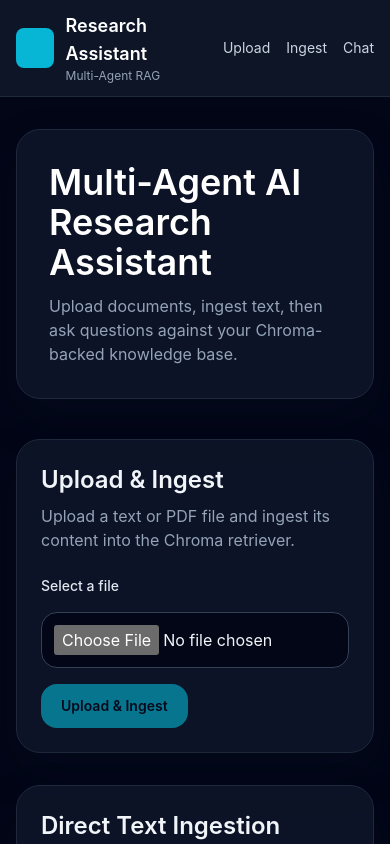
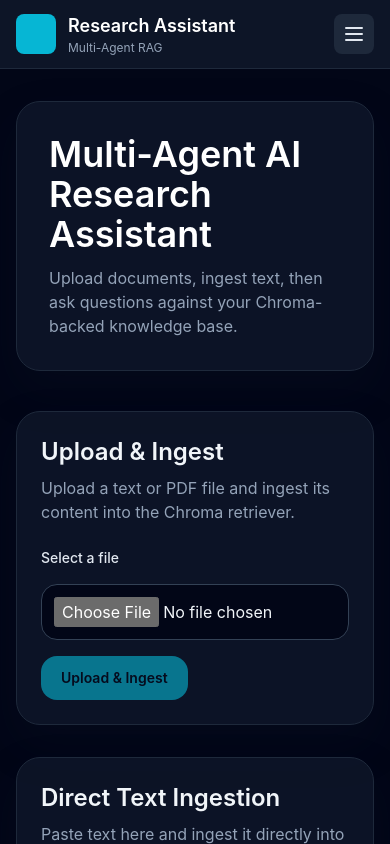
Before and after one commit to joylinmhs/multi-agent-ai-research-assistant, a React (Vite) app in the folder frontend/: page / in a window 390 px wide. Shown: the top 844 px of the page. Built offline with nearby package versions, Linux system fonts and the light colour scheme; no server answers.

Commit message:
Updated Nav.tsx

```diff
--- a/frontend/src/components/Nav.tsx
+++ b/frontend/src/components/Nav.tsx
@@ -1,6 +1,8 @@
-import React from 'react';
+import React, { useState } from 'react';
 
 export default function Nav() {
+  const [open, setOpen] = useState(false);
+
   return (
     <nav className="w-full border-b border-slate-800 bg-slate-900/90">
       <div className="mx-auto flex max-w-6xl items-center justify-between px-4 py-3">
@@ -12,12 +14,39 @@ export default function Nav() {
           </div>
         </div>
 
-        <div className="flex items-center gap-4">
+        <div className="hidden md:flex items-center gap-4">
           <a className="text-sm text-slate-300 hover:text-white" href="#upload">Upload</a>
           <a className="text-sm text-slate-300 hover:text-white" href="#ingest">Ingest</a>
           <a className="text-sm text-slate-300 hover:text-white" href="#chat">Chat</a>
         </div>
+
+        <div className="md:hidden">
+          <button
+            aria-label="Toggle menu"
+            onClick={() => setOpen((v) => !v)}
+            className="inline-flex h-10 w-10 items-center justify-center rounded-lg bg-slate-800 text-slate-200"
+          >
+            <svg xmlns="http://www.w3.org/2000/svg" className="h-6 w-6" fill="none" viewBox="0 0 24 24" stroke="currentColor">
+              {open ? (
+                <path strokeLinecap="round" strokeLinejoin="round" strokeWidth={2} d="M6 18L18 6M6 6l12 12" />
+              ) : (
+                <path strokeLinecap="round" strokeLinejoin="round" strokeWidth={2} d="M4 6h16M4 12h16M4 18h16" />
+              )}
+            </svg>
+          </button>
+        </div>
       </div>
+
+      {/* Mobile menu */}
+      {open ? (
+        <div className="md:hidden border-t border-slate-800 bg-slate-900/95">
+          <div className="mx-auto flex max-w-6xl flex-col gap-2 px-4 py-3">
+            <a className="block rounded-lg px-3 py-2 text-sm text-slate-300 hover:bg-slate-800 hover:text-white" href="#upload" onClick={() => setOpen(false)}>Upload</a>
+            <a className="block rounded-lg px-3 py-2 text-sm text-slate-300 hover:bg-slate-800 hover:text-white" href="#ingest" onClick={() => setOpen(false)}>Ingest</a>
+            <a className="block rounded-lg px-3 py-2 text-sm text-slate-300 hover:bg-slate-800 hover:text-white" href="#chat" onClick={() => setOpen(false)}>Chat</a>
+          </div>
+        </div>
+      ) : null}
     </nav>
   );
 }
```
